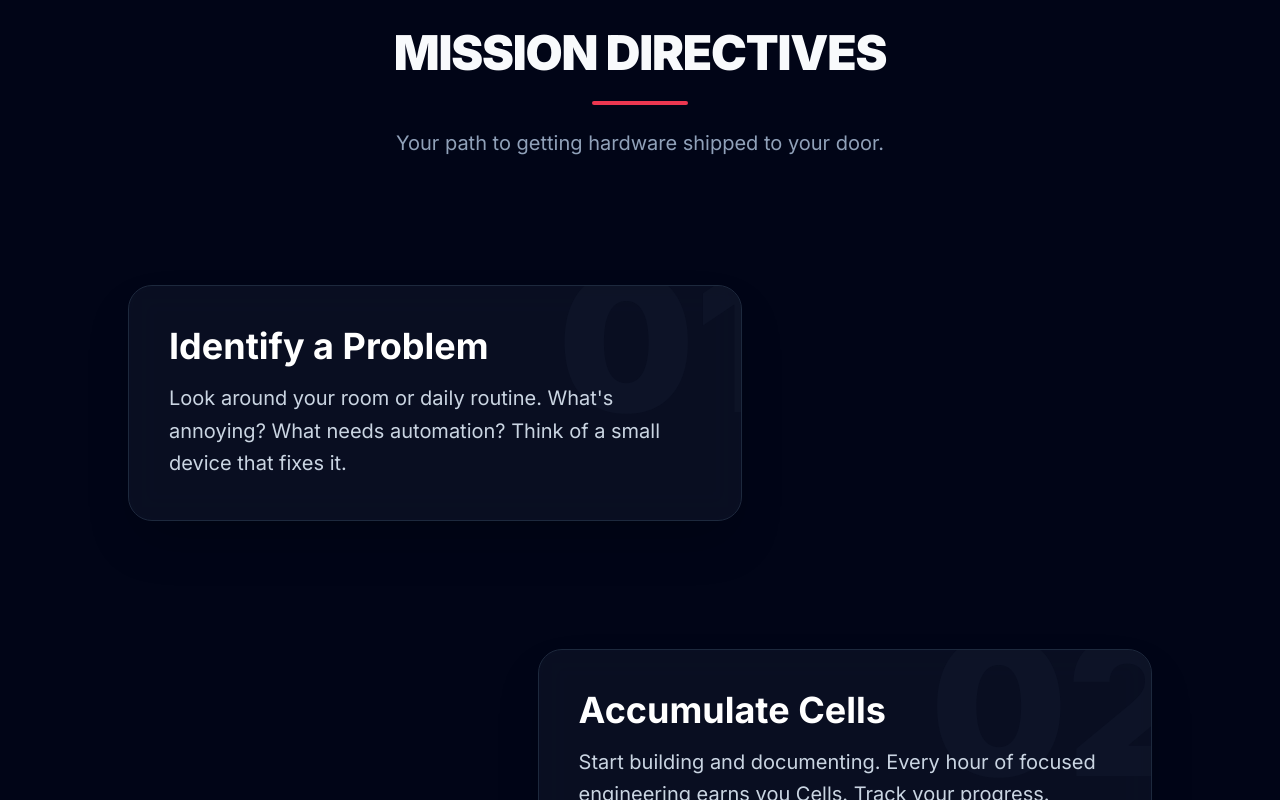
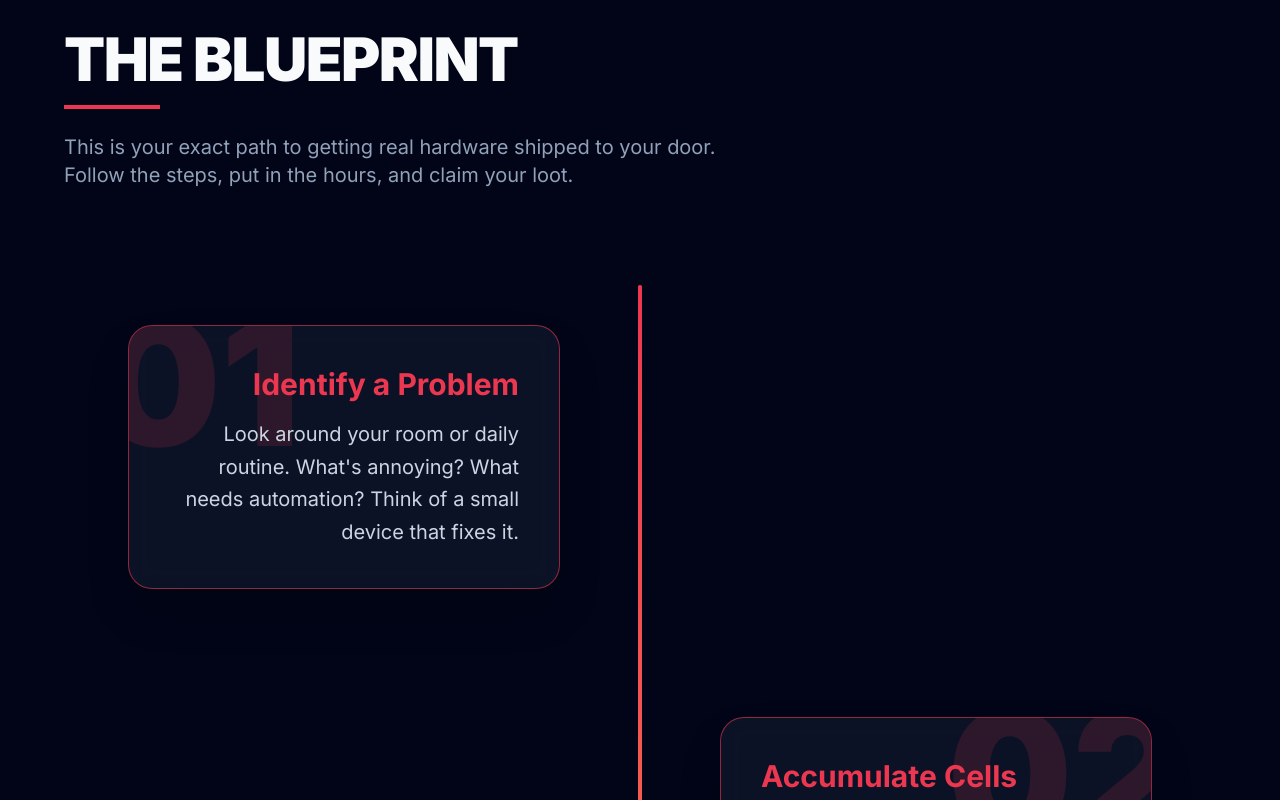
Before and after one commit to ValyMnDul/HardRush, a Next.js app: page / in a window 1280 px wide. Shown: the part 900-1700 px from the top of the page. Built offline with nearby package versions, Linux system fonts and the light colour scheme.

Commit message:
feat: implement timeline section with animated steps for user guidance

```diff
--- a/app/page.tsx
+++ b/app/page.tsx
@@ -1,12 +1,23 @@
 "use client";
 
-import { useState } from "react";
-import { motion, AnimatePresence } from "framer-motion";
+import { useState, useRef } from "react";
+import { motion, AnimatePresence, useScroll, useTransform } from "framer-motion";
 import Image from "next/image";
 
 export default function Home() {
   const [email, setEmail] = useState("");
   const [openFaq, setOpenFaq] = useState<number | null>(null);
+
+  // Referință pentru secțiunea de timeline pentru a calcula scroll-ul exact
+  const timelineRef = useRef<HTMLDivElement>(null);
+  const { scrollYProgress } = useScroll({
+    target: timelineRef,
+    offset: ["start center", "end center"]
+  });
+
+  // Transformăm progresia scroll-ului (0 la 1) în procente pentru înălțimea firului și poziția punctului
+  const dotPosition = useTransform(scrollYProgress, [0, 1], ["0%", "100%"]);
+  const lineHeight = useTransform(scrollYProgress, [0, 1], ["0%", "100%"]);
 
   const handleSubmit = (e: React.FormEvent) => {
     e.preventDefault();
@@ -64,6 +75,59 @@ export default function Home() {
   ];
 
   const repeatedPrizes = [...prizes, ...prizes];
+
+  const steps = [
+    { title: "Identify a Problem", desc: "Look around your room or daily routine. What's annoying? What needs automation? Think of a small device that fixes it." },
+    { title: "Accumulate Cells", desc: "Start building and documenting. Every hour of focused engineering earns you Cells. Track your progress." },
+    { title: "Ship & Claim", desc: "Push your code to GitHub with a pristine, human-written README. Include a video of your prototype. We review it, we ship your prize." }
+  ];
+
+  // Funcție pentru a randa cardurile din timeline
+  const renderCard = (step: { title: string; desc: string }, i: number, align: 'left' | 'right') => (
+    <motion.div
+      initial="inactive"
+      whileInView="active"
+      // Se activează fix când elementul ajunge la jumătatea ecranului (acolo unde e și punctul roșu)
+      viewport={{ once: false, margin: "0px 0px -50% 0px" }}
+      variants={{
+        inactive: { opacity: 0.3, borderColor: "rgba(30, 41, 59, 1)", scale: 0.95 },
+        active: { opacity: 1, borderColor: "rgba(236, 55, 80, 0.6)", scale: 1 }
+      }}
+      className={`relative rounded-3xl border bg-slate-900/80 p-8 md:p-10 backdrop-blur-md shadow-2xl overflow-hidden transition-all duration-700 ${align === 'right' ? 'md:text-right' : 'text-left'}`}
+    >
+      <motion.div
+        variants={{
+          inactive: { color: "rgba(30, 41, 59, 0.3)", scale: 1 },
+          active: { color: "rgba(236, 55, 80, 0.15)", scale: 1.1 }
+        }}
+        className={`absolute -top-6 text-[10rem] font-black leading-none z-0 select-none transition-all duration-700 hidden md:block ${align === 'right' ? '-left-6' : '-right-6'}`}
+      >
+        0{i + 1}
+      </motion.div>
+      <motion.div
+        variants={{
+          inactive: { color: "rgba(30, 41, 59, 0.3)", scale: 1 },
+          active: { color: "rgba(236, 55, 80, 0.15)", scale: 1.1 }
+        }}
+        className={`absolute -top-4 -right-4 text-[8rem] font-black leading-none z-0 select-none transition-all duration-700 md:hidden`}
+      >
+        0{i + 1}
+      </motion.div>
+
+      <div className="relative z-10">
+        <motion.h3
+          variants={{
+            inactive: { color: "#ffffff" },
+            active: { color: "#ec3750" }
+          }}
+          className="text-3xl font-bold mb-4 transition-colors duration-700"
+        >
+          {step.title}
+        </motion.h3>
+        <p className="text-xl text-slate-300 leading-relaxed">{step.desc}</p>
+      </div>
+    </motion.div>
+  );
 
   return (
     <main className="relative min-h-screen bg-[#020617] text-slate-50 selection:bg-[#ec3750] selection:text-white">
@@ -140,46 +204,61 @@ export default function Home() {
         </motion.div>
       </section>
 
-      <section className="relative z-10 py-32 px-6 bg-slate-950/80 backdrop-blur-xl border-y border-slate-900 shadow-2xl">
-        <div className="mx-auto max-w-5xl">
+      {/* TIMELINE SECTION */}
+      <section className="relative z-10 py-32 px-6 bg-slate-950/80 backdrop-blur-xl border-y border-slate-900 shadow-2xl overflow-hidden">
+        <div className="mx-auto max-w-6xl">
+
           <motion.div
-            initial={{ opacity: 0, scale: 0.95 }}
-            whileInView={{ opacity: 1, scale: 1 }}
+            initial={{ opacity: 0, x: -50 }}
+            whileInView={{ opacity: 1, x: 0 }}
             viewport={{ once: true, margin: "-100px" }}
             transition={{ duration: 0.8 }}
-            className="mb-32 text-center"
+            className="mb-24"
           >
-            <h2 className="text-5xl font-black tracking-tight mb-6">MISSION DIRECTIVES</h2>
-            <div className="h-1 w-24 bg-[#ec3750] mx-auto rounded-full mb-6"></div>
-            <p className="text-xl text-slate-400">Your path to getting hardware shipped to your door.</p>
+            <h2 className="text-5xl md:text-6xl font-black tracking-tight mb-4 text-left">THE BLUEPRINT</h2>
+            <div className="h-1 w-24 bg-[#ec3750] mb-6"></div>
+            <p className="text-xl text-slate-400 text-left max-w-2xl">This is your exact path to getting real hardware shipped to your door. Follow the steps, put in the hours, and claim your loot.</p>
           </motion.div>
 
-          <div className="flex flex-col gap-32">
-            {[
-              { title: "Identify a Problem", desc: "Look around your room or daily routine. What's annoying? What needs automation? Think of a small device that fixes it." },
-              { title: "Accumulate Cells", desc: "Start building and documenting. Every hour of focused engineering earns you Cells. Track your progress." },
-              { title: "Ship & Claim", desc: "Push your code to GitHub with a pristine, human-written README. Include a video of your prototype. We review it, we ship your prize." }
-            ].map((step, i) => (
-              <motion.div
-                key={i}
-                initial={{ opacity: 0, x: i % 2 === 0 ? -100 : 100 }}
-                whileInView={{ opacity: 1, x: 0 }}
-                viewport={{ once: true, margin: "-150px" }}
-                transition={{ duration: 0.7, ease: "easeOut" }}
-                className={`flex w-full ${i % 2 === 0 ? "justify-start" : "justify-end"}`}
-              >
-                <div className="relative w-full md:w-3/5 rounded-3xl border border-slate-800 bg-slate-900/60 p-10 backdrop-blur-md shadow-2xl hover:border-[#ec3750]/40 transition-colors duration-500 overflow-hidden group">
-                  <div className="absolute -right-10 -top-10 text-[12rem] font-black leading-none text-slate-800/20 z-0 select-none transition-transform duration-700 group-hover:scale-110 group-hover:text-[#ec3750]/10">
-                    0{i + 1}
+          <div ref={timelineRef} className="relative py-10 max-w-5xl mx-auto">
+
+            {/* Linia de fundal (gri stins) */}
+            <div className="absolute left-6 md:left-1/2 top-0 bottom-0 w-1 bg-slate-800 -translate-x-1/2 rounded-full"></div>
+
+            {/* Linia activă care se colorează la scroll */}
+            <motion.div
+              style={{ height: lineHeight }}
+              className="absolute left-6 md:left-1/2 top-0 w-1 bg-gradient-to-b from-[#ec3750] to-[#ff7b54] -translate-x-1/2 rounded-full z-10"
+            ></motion.div>
+
+            {/* Punctul roșu luminos */}
+            <motion.div
+              style={{ top: dotPosition }}
+              className="absolute left-6 md:left-1/2 w-6 h-6 rounded-full bg-[#020617] border-4 border-[#ec3750] shadow-[0_0_25px_rgba(236,55,80,1)] -translate-x-1/2 -translate-y-1/2 z-20"
+            ></motion.div>
+
+            {steps.map((step, i) => {
+              const isEven = i % 2 === 0;
+              return (
+                <div key={i} className="relative flex items-center w-full mb-32 last:mb-0">
+
+                  {/* Aspect pentru Desktop: Alternează Stânga / Dreapta */}
+                  <div className={`hidden md:block w-1/2 ${isEven ? 'pr-20' : 'opacity-0'}`}>
+                    {isEven && renderCard(step, i, 'right')}
                   </div>
 
-                  <div className="relative z-10">
-                    <h3 className="text-4xl font-bold mb-4 text-white group-hover:text-[#ec3750] transition-colors">{step.title}</h3>
-                    <p className="text-xl text-slate-300 leading-relaxed">{step.desc}</p>
+                  <div className={`hidden md:block w-1/2 ${!isEven ? 'pl-20' : 'opacity-0'}`}>
+                    {!isEven && renderCard(step, i, 'left')}
                   </div>
+
+                  {/* Aspect pentru Mobil: Toate la dreapta liniei */}
+                  <div className="block md:hidden pl-16 w-full">
+                     {renderCard(step, i, 'left')}
+                  </div>
+
                 </div>
-              </motion.div>
-            ))}
+              );
+            })}
           </div>
         </div>
       </section>
@@ -199,8 +278,8 @@ export default function Home() {
         </div>
 
         <div className="relative flex overflow-x-hidden group">
-          <div className="absolute top-0 left-0 bottom-0 w-32 bg-gradient-to-r from-[#020617] to-transparent z-20"></div>
-          <div className="absolute top-0 right-0 bottom-0 w-32 bg-gradient-to-l from-[#020617] to-transparent z-20"></div>
+          <div className="absolute top-0 left-0 bottom-0 w-32 bg-gradient-to-r from-[#020617] to-transparent z-20 pointer-events-none"></div>
+          <div className="absolute top-0 right-0 bottom-0 w-32 bg-gradient-to-l from-[#020617] to-transparent z-20 pointer-events-none"></div>
 
           <motion.div
             animate={{ x: ["0%", "-50%"] }}
```
